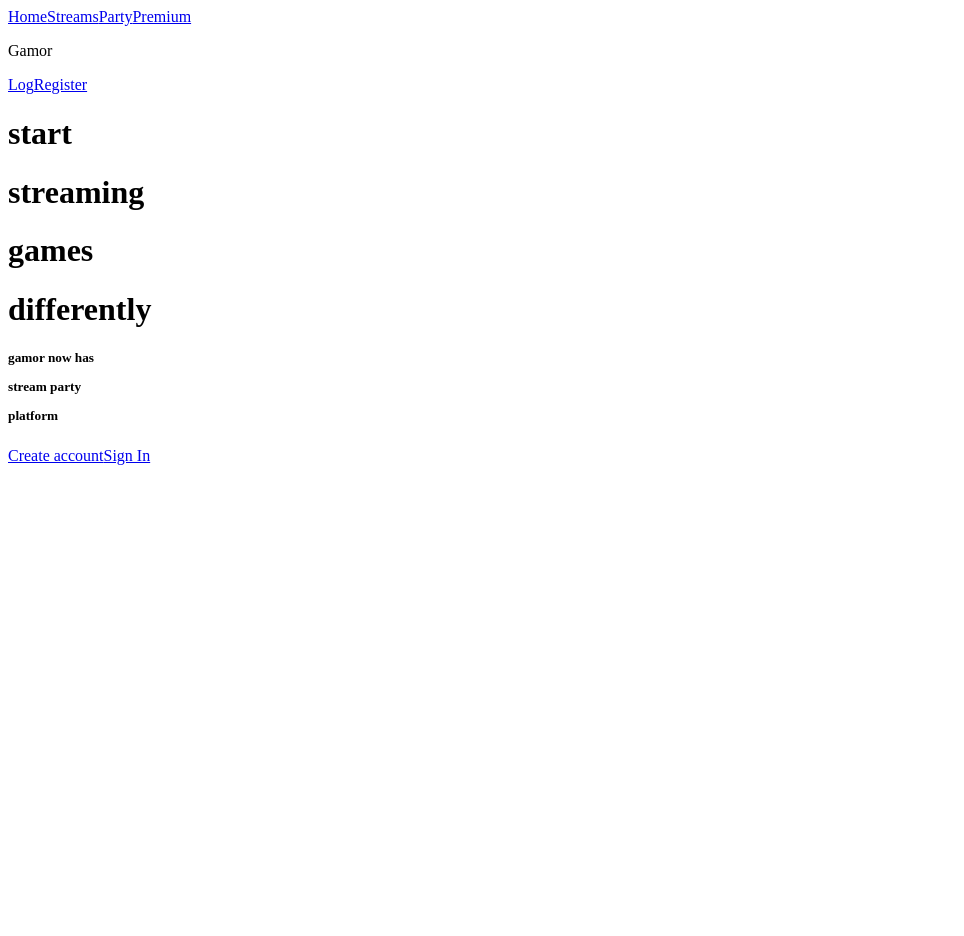
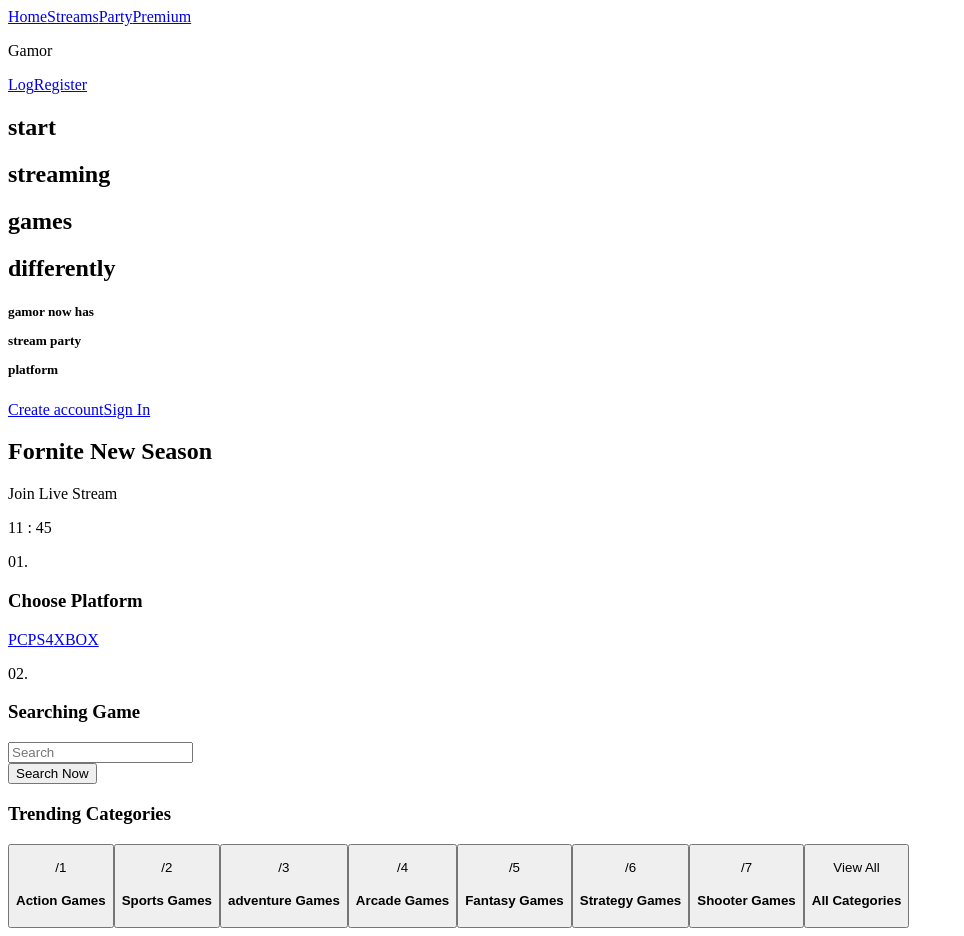
Before and after one commit to alecode00/gamor_streaming_platform, a React (Vite) app: page / in a window 1280 px wide. Shown: the whole page, without its empty margins (0-964 px from the left). Before the commit the page ends 800 px from the top, so only its background shows below. Built offline with nearby package versions, Linux system fonts and the light colour scheme.

Commit message:
Creada toda la estructura de la pagina. Se crearon los componentes del home y el componente Log In. A continuacion se desea consumir la api de juegos.

```diff
--- a/src/components/Home/Home.jsx
+++ b/src/components/Home/Home.jsx
@@ -1,13 +1,19 @@
-import { MainBoardLeft } from "./home_components/MainBoardLeft";
+import { MainBoardLeft } from "./home_mainBoard_components/MainBoardLeft";
+import { MainBoardCenter } from "./home_mainBoard_components/MainBoardCenter";
+import { MainBoardRight } from "./home_mainBoard_components/MainBoardRight";
+import { TrendingCategories } from "./home_trending_categories_components/TrendingCategories";
 
 export const Home = () => {
   return (
     <>
-      <MainBoardLeft />
-      <div className="mainBoard center">
-
-      </div>
-      <div className="mainBoard right"></div>
+      <section className="mainBoard" >
+        <MainBoardLeft />
+        <MainBoardCenter />
+        <MainBoardRight />
+      </section>
+      <section className="trendingCategories" >
+        <TrendingCategories />
+      </section>
     </>
   );
 };
--- /dev/null
+++ b/src/components/Home/home_mainBoard_components/MainBoardCenter.jsx
@@ -0,0 +1,17 @@
+const hours_left = 11;
+const minutes_left = 45;
+export const MainBoardCenter = () => {
+  return (
+    <>
+      <div className="mainBoard center">
+        <h2>Fornite New Season</h2>
+        <p>Join Live Stream</p>
+        <div className="time_left">
+          <p>
+            {hours_left} : {minutes_left}{" "}
+          </p>
+        </div>
+      </div>
+    </>
+  );
+};
--- /dev/null
+++ b/src/components/Home/home_mainBoard_components/MainBoardRight.jsx
@@ -0,0 +1,62 @@
+import { useState } from "react"
+
+
+export const MainBoardRight = () => {
+    const [search, setSearch] = useState("");
+
+    const handleSelectLink = (event) => {
+      //Aqui va logica de busqueda. debe cambiar endpoint de plataforma--
+      event.preventDefault();
+    };
+    const handleOnChange = (event) => {
+      setSearch(event.target.value);
+      //Aqui va logica de busqueda, cambio de endpoint------------
+    };
+
+    const handleSearchNow = () => {
+        //Aqui va el fetch buscando los juegos que coincidan en categoria, platform y name.----------------
+        console.log('El boton fue tocado')
+    }
+
+
+
+  return (
+    <>
+    <div className="mainBoard right">
+        <section>
+          <p>01. </p>
+          <h3>Choose Platform</h3>
+          {/* <select name="platform" id="platform">
+            <option value="PC">PC</option>
+            <option value="PS4">PS4</option>
+            <option value="XBOX">XBOX</option>
+          </select> */}
+          <a href="#" onClick={handleSelectLink}>
+            PC
+          </a>
+          <a href="#" onClick={handleSelectLink}>
+            PS4
+          </a>
+          <a href="#" onClick={handleSelectLink}>
+            XBOX
+          </a>
+        </section>
+        <section>
+          <p>02. </p>
+          <h3>Searching Game</h3>
+          <input
+            type="text"
+            placeholder="Search"
+            value={search}
+            onChange={handleOnChange}
+          />
+          <div>
+            {/*Aqui debe ir un map, mostrando los juegos traidos*/}
+            <button onClick={handleSearchNow} >Search Now</button>
+          </div>
+        </section>
+
+      </div>
+    </>
+  )
+}
--- /dev/null
+++ b/src/components/Home/home_trending_categories_components/TrendingCategories.jsx
@@ -0,0 +1,59 @@
+
+export const TrendingCategories = () => {
+
+
+
+  return (
+    <>
+        <h3>Trending Categories</h3>
+        <button>
+          <div>
+            <p>/1</p>
+            <h4>Action Games</h4>
+          </div>
+        </button>
+        <button>
+          <div>
+            <p>/2</p>
+            <h4>Sports Games</h4>
+          </div>
+        </button>
+        <button>
+          <div>
+            <p>/3</p>
+            <h4>adventure Games</h4>
+          </div>
+        </button>
+        <button>
+          <div>
+            <p>/4</p>
+            <h4>Arcade Games</h4>
+          </div>
+        </button>
+        <button>
+          <div>
+            <p>/5</p>
+            <h4>Fantasy Games</h4>
+          </div>
+        </button>
+        <button>
+          <div>
+            <p>/6</p>
+            <h4>Strategy Games</h4>
+          </div>
+        </button>
+        <button>
+          <div>
+            <p>/7</p>
+            <h4>Shooter Games</h4>
+          </div>
+        </button>
+        <button>
+          <div>
+            <p>View All</p>
+            <h4>All Categories</h4>
+          </div>
+        </button>
+    </>
+  )
+}
```
Also changed, not shown: src/components/Home/home_mainBoard_components/MainBoardLeft.jsx (renamed from src/components/Home/home_components/MainBoardLeft.jsx).
